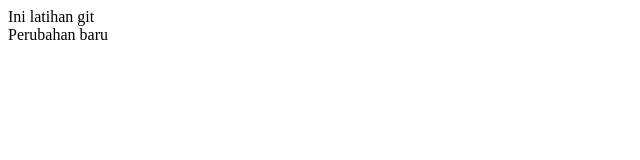
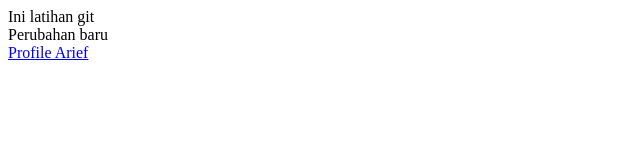
Before and after one commit to fadiel4721/webstatic, a plain HTML site: page index.html in a window 1280 px wide. Shown: the whole page, without its empty margins (0-640 px from the left). Drawn offline with Linux system fonts and the light colour scheme.

Commit message:
Update index.html

```diff
--- a/index.html
+++ b/index.html
@@ -1,4 +1,5 @@
 <html>
 	<div>Ini latihan git</div>
 	<div>Perubahan baru</div>
-</html>
+	<div><a href="./arief.html" target="_blank">Profile Arief</a></div>
+ </html>
```
